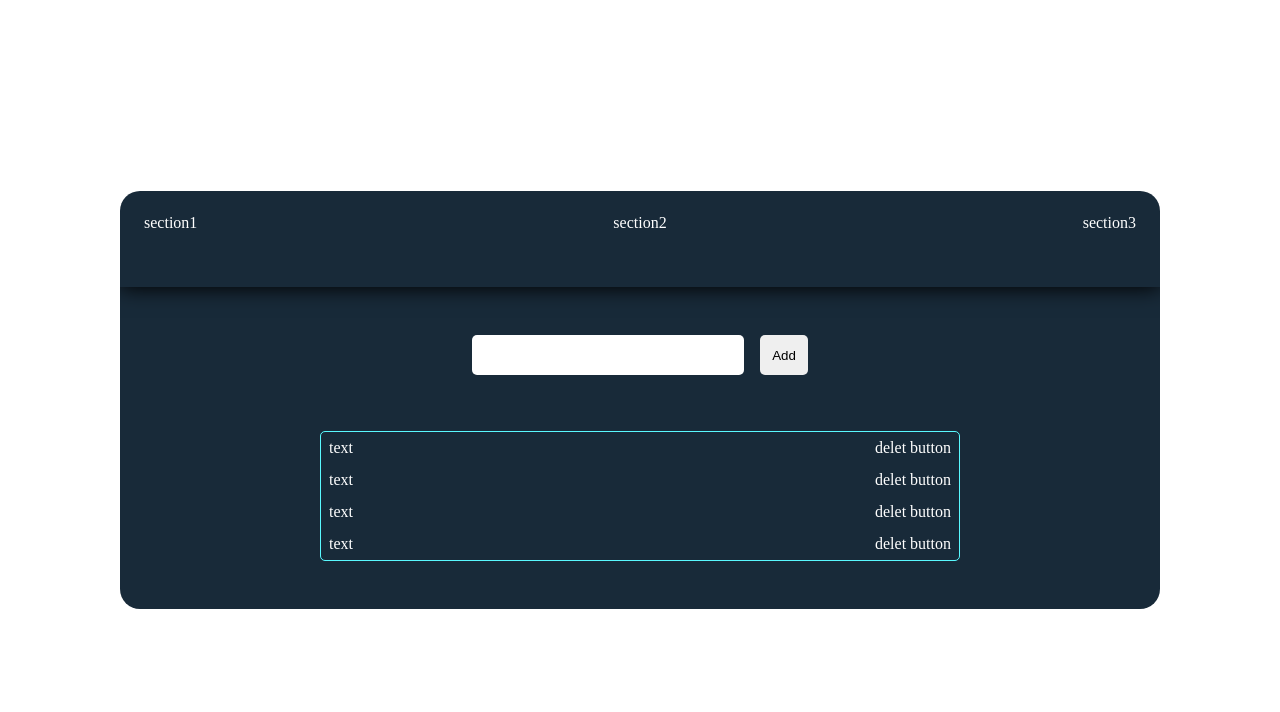
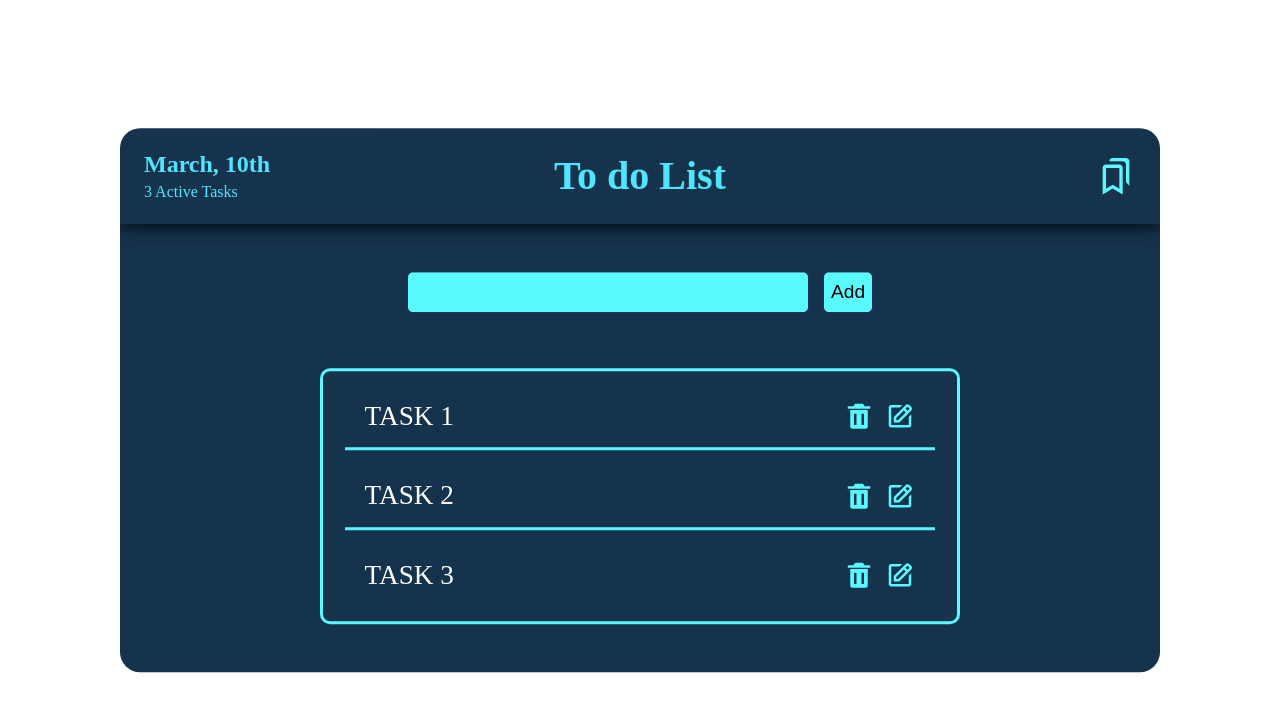
Before and after one commit to owni14/react-todo-list-tdd, a React (Create React App) app: page / in a window 1280 px wide. Shown: the top 712 px of the page. Built offline with nearby package versions, Linux system fonts and the light colour scheme.

Commit message:
[Style] made total UI

```diff
--- a/package.json
+++ b/package.json
@@ -10,6 +10,7 @@
         "@types/node": "^16.18.87",
         "@types/react": "^18.2.64",
         "@types/react-dom": "^18.2.21",
+        "dayjs": "^1.11.10",
         "node-sass": "^7.0.3",
         "react": "^18.2.0",
         "react-dom": "^18.2.0",
--- a/src/App.tsx
+++ b/src/App.tsx
@@ -1,14 +1,27 @@
 import "./app.scss";
+import { BiBookmarks } from "react-icons/bi";
+import { BiSolidTrash } from "react-icons/bi";
+import { BiEdit } from "react-icons/bi";
+import dayjs from "dayjs";
+import advancedFormat from "dayjs/plugin/advancedFormat";
 
 function App() {
+    dayjs.extend(advancedFormat);
+    const today = dayjs().format("MMMM, Do");
+
     return (
         <div id="appContainer">
             <div className="todo-list-wrapper">
                 <div className="todo-list-top">
                     <div className="top-wrapper">
-                        <p>section1</p>
-                        <p>section2</p>
-                        <p>section3</p>
+                        <div className="date-wrapper">
+                            <p>{today}</p>
+                            <p>3 Active Tasks</p>
+                        </div>
+                        <p className="title">To do List</p>
+                        <div className="svg-wrapper">
+                            <BiBookmarks />
+                        </div>
                     </div>
                 </div>
                 <section className="todo-list-section-wrapper">
@@ -18,20 +31,33 @@ function App() {
                     </div>
                     <main className="list-wrapper">
                         <div className="detail-list-wrapper">
-                            <p>text</p>
-                            <p>delet button</p>
+                            <div
+                                className={`${"detail-content"} ${"has-line"}`}>
+                                <p>TASK 1</p>
+                                <div className="icon-wrapper">
+                                    <BiSolidTrash />
+                                    <BiEdit />
+                                </div>
+                            </div>
                         </div>
                         <div className="detail-list-wrapper">
-                            <p>text</p>
-                            <p>delet button</p>
+                            <div
+                                className={`${"detail-content"} ${"has-line"}`}>
+                                <p>TASK 2</p>
+                                <div className="icon-wrapper">
+                                    <BiSolidTrash />
+                                    <BiEdit />
+                                </div>
+                            </div>
                         </div>
                         <div className="detail-list-wrapper">
-                            <p>text</p>
-                            <p>delet button</p>
-                        </div>
-                        <div className="detail-list-wrapper">
-                            <p>text</p>
-                            <p>delet button</p>
+                            <div className="detail-content">
+                                <p>TASK 3</p>
+                                <div className="icon-wrapper">
+                                    <BiSolidTrash />
+                                    <BiEdit />
+                                </div>
+                            </div>
                         </div>
                     </main>
                 </section>
--- a/src/app.scss
+++ b/src/app.scss
@@ -9,7 +9,7 @@
     -o-transform: translate(-50%, -50%);
 
     .todo-list-wrapper {
-        background-color: #182a39;
+        background-color: #15334d;
         width: 65rem;
         border-radius: 20px;
         overflow: hidden;
@@ -23,12 +23,47 @@
             margin-bottom: 3rem;
 
             .top-wrapper {
+                height: 100%;
                 display: flex;
                 justify-content: space-between;
                 align-items: center;
 
-                p {
-                    color: #fff;
+                div {
+                    width: 20%;
+                }
+
+                .date-wrapper {
+                    display: flex;
+                    flex-direction: column;
+                    justify-content: center;
+                    align-items: flex-start;
+                    gap: 0.5rem;
+
+                    p {
+                        &:first-child {
+                            font-size: 1.5rem;
+                            font-weight: 600;
+                        }
+                        &:last-child {
+                            font-weight: 400;
+                        }
+                    }
+                }
+
+                .title {
+                    font-size: 2.5rem;
+                    font-weight: 600;
+                }
+
+                .svg-wrapper {
+                    display: flex;
+                    justify-content: flex-end;
+                    align-items: center;
+                    svg {
+                        width: 40px;
+                        height: 40px;
+                        color: #59f9ff;
+                    }
                 }
             }
         }
@@ -41,12 +76,16 @@
 
             .input-wrapper {
                 margin-bottom: 3.5rem;
-                input {
-                    width: 17rem;
+                input[type="text"] {
+                    width: 25rem;
                     height: 2.5rem;
                     border: 1px solid transparent;
                     border-radius: 5px;
                     margin-right: 1rem;
+                    background-color: #59f9ff;
+                    outline: none;
+                    font-size: 1.2rem;
+                    padding: 0.5rem;
                 }
 
                 button {
@@ -54,21 +93,53 @@
                     width: 3rem;
                     border: 1px solid transparent;
                     border-radius: 5px;
+                    background-color: #59f9ff;
+                    font-size: 1.2rem;
+                    &:hover {
+                        cursor: pointer;
+                    }
                 }
             }
 
             .list-wrapper {
                 width: 40rem;
-                border: 1px solid #59f9ff;
-                border-radius: 5px;
+                border: 3px solid #59f9ff;
+                border-radius: 10px;
                 margin-bottom: 3rem;
                 .detail-list-wrapper {
-                    display: flex;
-                    justify-content: space-between;
-                    align-items: center;
-                    padding: 0.5rem;
+                    margin: 1.4rem;
+                    .detail-content {
+                        display: flex;
+                        justify-content: space-between;
+                        align-items: center;
+                        padding: 0.5rem 1.2rem;
+
+                        &.has-line {
+                            border-bottom: 1px solid #59f9ff;
+                            border-bottom-width: 3px;
+                            padding-bottom: 1rem;
+                            padding-top: 0.5rem;
+                        }
+                    }
+                    .icon-wrapper {
+                        display: flex;
+                        justify-content: space-between;
+                        align-content: center;
+                        gap: 0.7rem;
+
+                        svg {
+                            width: 30px;
+                            height: 30px;
+                            color: #59f9ff;
+                            &:hover {
+                                cursor: pointer;
+                                color: #fff;
+                            }
+                        }
+                    }
                     p {
                         color: #fff;
+                        font-size: 1.7rem;
                     }
                 }
             }
--- a/src/styles/global.scss
+++ b/src/styles/global.scss
@@ -10,3 +10,7 @@ html,
 body {
     height: 100%;
 }
+
+p {
+    color: #50e5ff;
+}
```
Also changed, not shown: 2 other files (tests, documents, lock files or other folders).
